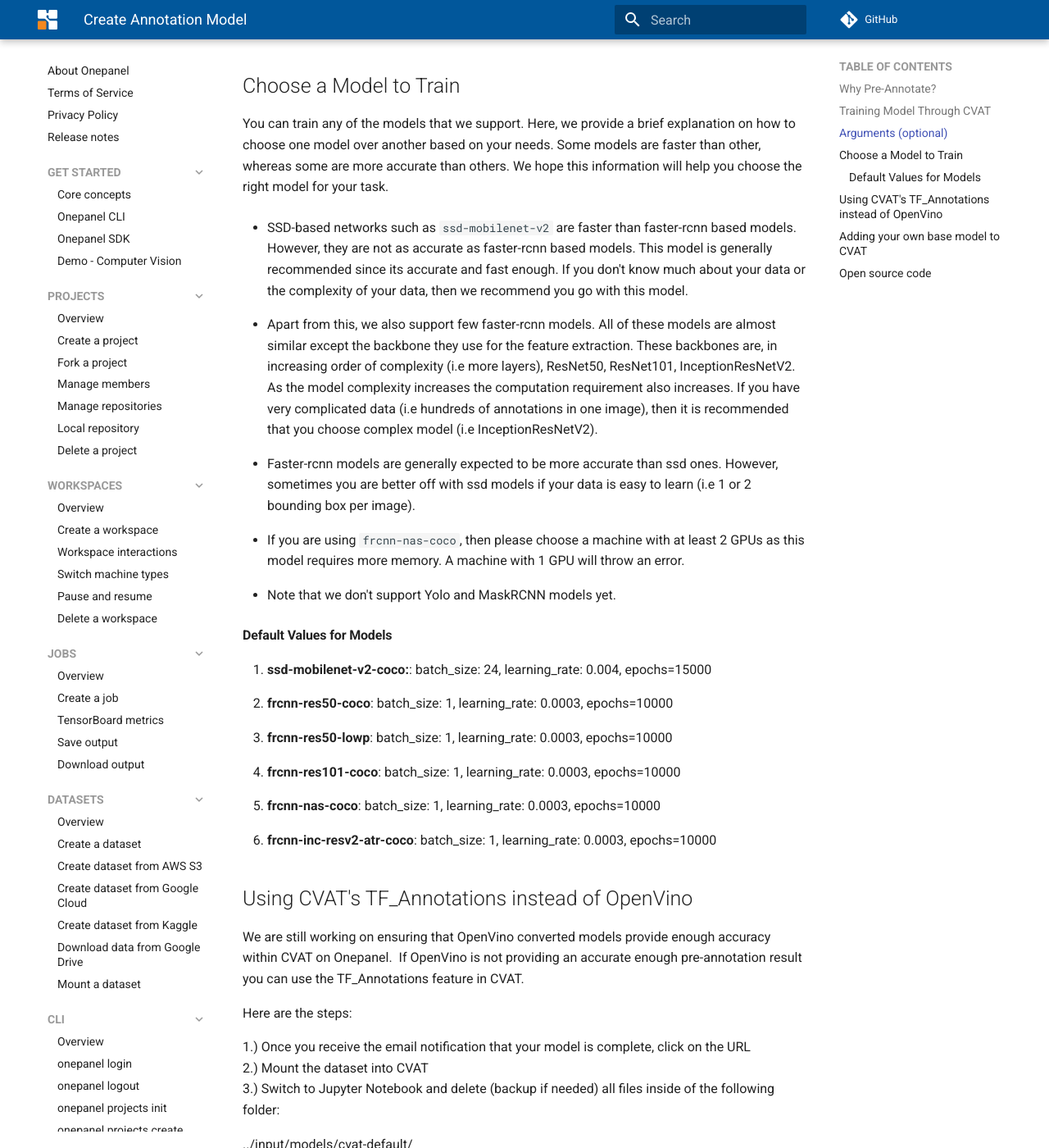
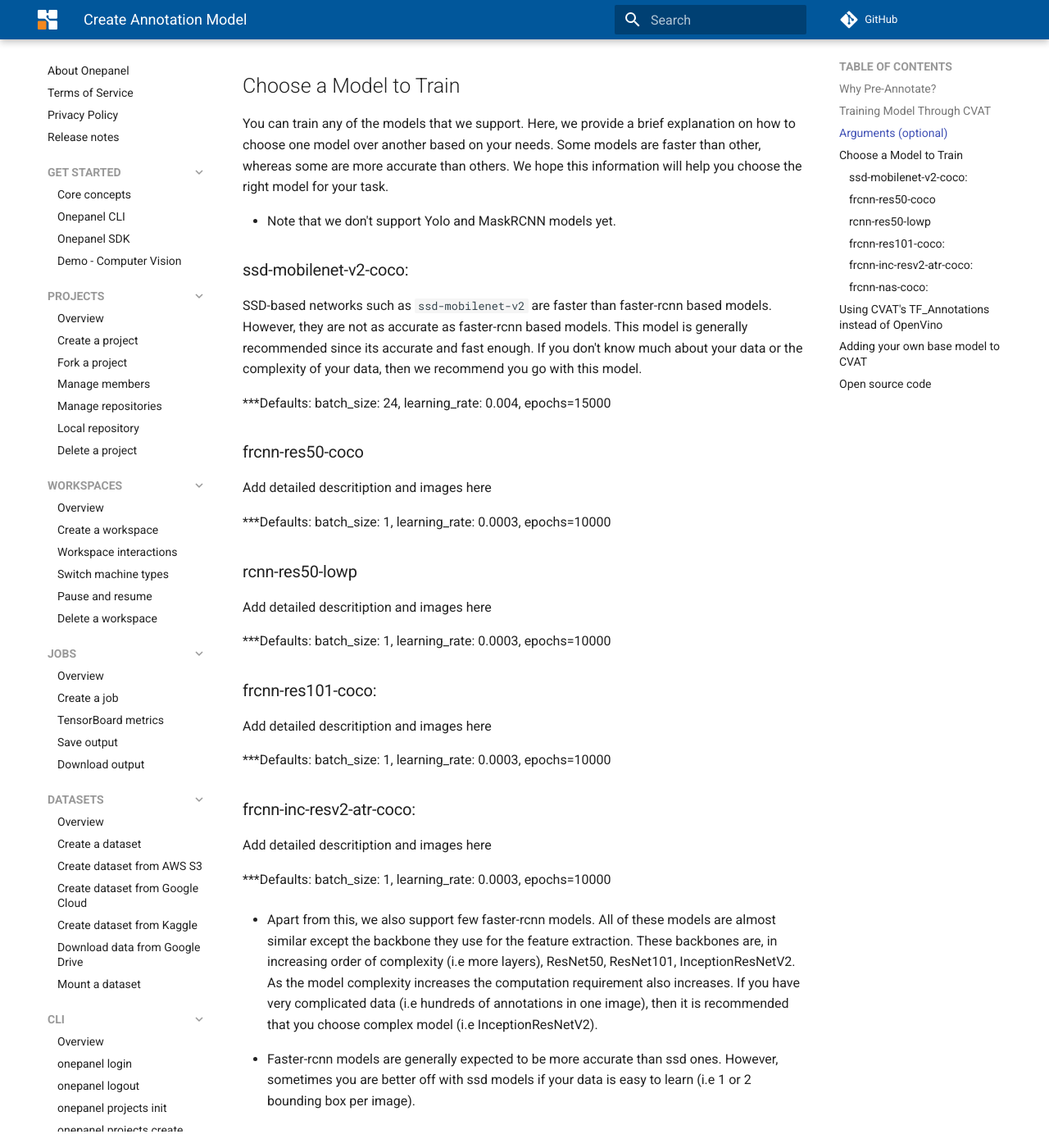
Before and after one commit to onepanelio/docs, an MkDocs documentation site: the page built from docs/CVAT/create_annotation_model.md, in a window 1280 px wide and 1400 px high, scrolled down 1532 px. Shown: the whole window at 82% size. Built offline with MkDocs 1.6.1 and Material for MkDocs 9.7.7, drawn with Linux system fonts in a browser that asks for light colours; comment, search, counter and statistics services are not loaded; some of the changed text lies outside the part shown.

Commit message:
Update create_annotation_model.md

```diff
--- a/docs/CVAT/create_annotation_model.md
+++ b/docs/CVAT/create_annotation_model.md
@@ -32,24 +32,53 @@
 
 You can train any of the models that we support. Here, we provide a brief explanation on how to choose one model over another based on your needs. Some models are faster than other, whereas some are more accurate than others. We hope this information will help you choose the right model for your task.
 
-* SSD-based networks such as `ssd-mobilenet-v2` are faster than faster-rcnn based models. However, they are not as accurate as faster-rcnn based models. This model is generally recommended since its accurate and fast enough. If you don't know much about your data or the complexity of your data, then we recommend you go with this model.
+* Note that we don't support Yolo and MaskRCNN models yet.
+
+### ssd-mobilenet-v2-coco:
+
+SSD-based networks such as `ssd-mobilenet-v2` are faster than faster-rcnn based models. However, they are not as accurate as faster-rcnn based models. This model is generally recommended since its accurate and fast enough. If you don't know much about your data or the complexity of your data, then we recommend you go with this model.
+
+***Defaults: batch_size: 24, learning_rate: 0.004, epochs=15000
+
+
+### frcnn-res50-coco
+
+Add detailed descritiption and images here
+
+***Defaults: batch_size: 1, learning_rate: 0.0003, epochs=10000
+
+
+### rcnn-res50-lowp
+
+Add detailed descritiption and images here
+
+***Defaults: batch_size: 1, learning_rate: 0.0003, epochs=10000
+
+
+### frcnn-res101-coco:
+
+Add detailed descritiption and images here
+
+***Defaults: batch_size: 1, learning_rate: 0.0003, epochs=10000
+
+
+### frcnn-inc-resv2-atr-coco:
+
+Add detailed descritiption and images here
+
+***Defaults: batch_size: 1, learning_rate: 0.0003, epochs=10000
 
 * Apart from this, we also support few faster-rcnn models. All of these models are almost similar except the backbone they use for the feature extraction. These backbones are, in increasing order of complexity (i.e more layers), ResNet50, ResNet101, InceptionResNetV2. As the model complexity increases the computation requirement also increases. If you have very complicated data (i.e hundreds of annotations in one image), then it is recommended that you choose complex model (i.e InceptionResNetV2).
 
 * Faster-rcnn models are generally expected to be more accurate than ssd ones. However, sometimes you are better off with ssd models if your data is easy to learn (i.e 1 or 2 bounding box per image).
 
+### frcnn-nas-coco:
+
 * If you are using `frcnn-nas-coco`, then please choose a machine with at least 2 GPUs as this model requires more memory. A machine with 1 GPU will throw an error.
 
-* Note that we don't support Yolo and MaskRCNN models yet.
+***Defaults: batch_size: 1, learning_rate: 0.0003, epochs=10000
 
-#### Default Values for Models
 
-1. **ssd-mobilenet-v2-coco:**: batch_size: 24, learning_rate: 0.004, epochs=15000
-2. **frcnn-res50-coco**: batch_size: 1, learning_rate: 0.0003, epochs=10000
-3. **frcnn-res50-lowp**: batch_size: 1, learning_rate: 0.0003, epochs=10000
-4. **frcnn-res101-coco**: batch_size: 1, learning_rate: 0.0003, epochs=10000
-5. **frcnn-nas-coco**: batch_size: 1, learning_rate: 0.0003, epochs=10000
-6. **frcnn-inc-resv2-atr-coco**: batch_size: 1, learning_rate: 0.0003, epochs=10000
 
 
 ## Using CVAT's TF_Annotations instead of OpenVino
```
